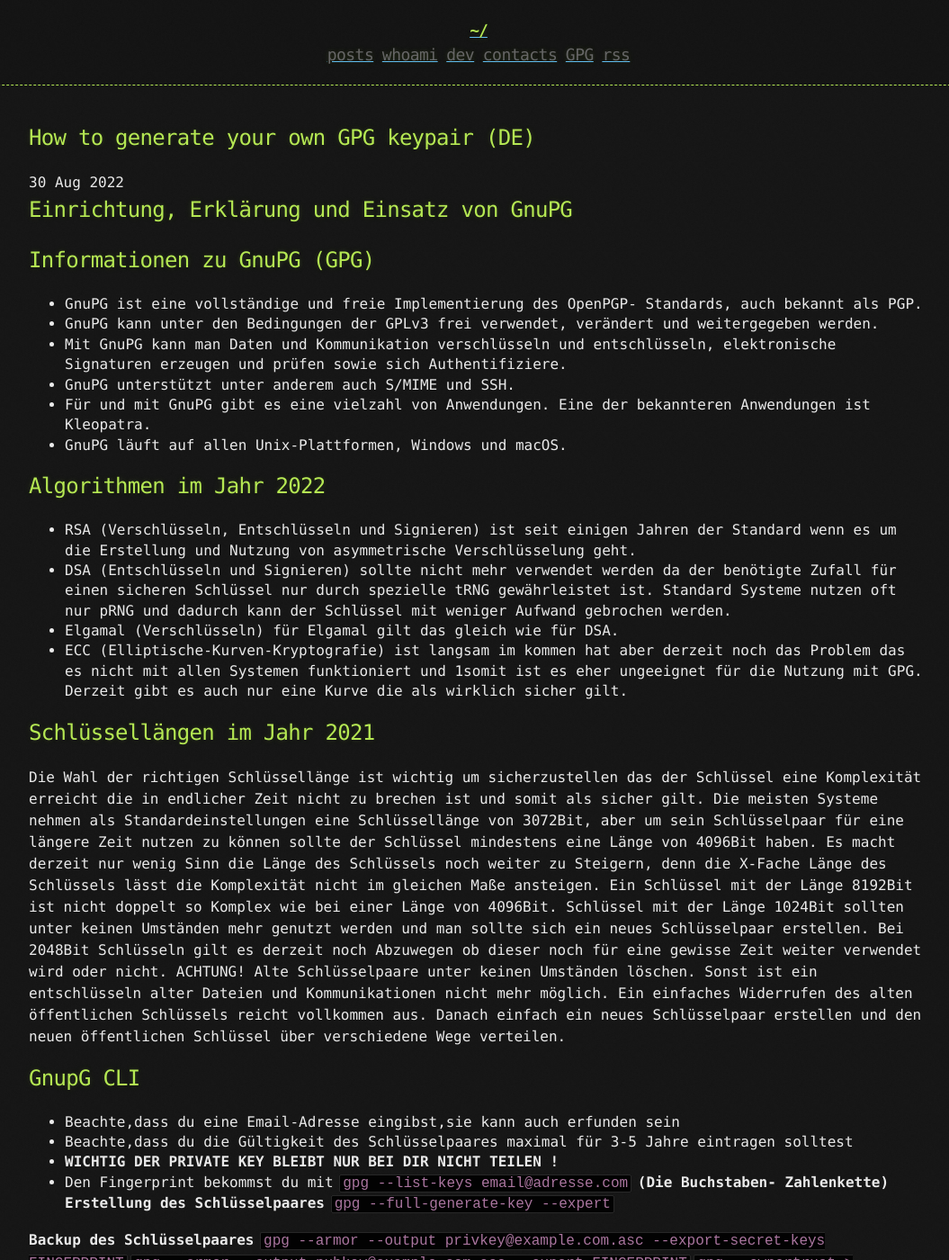
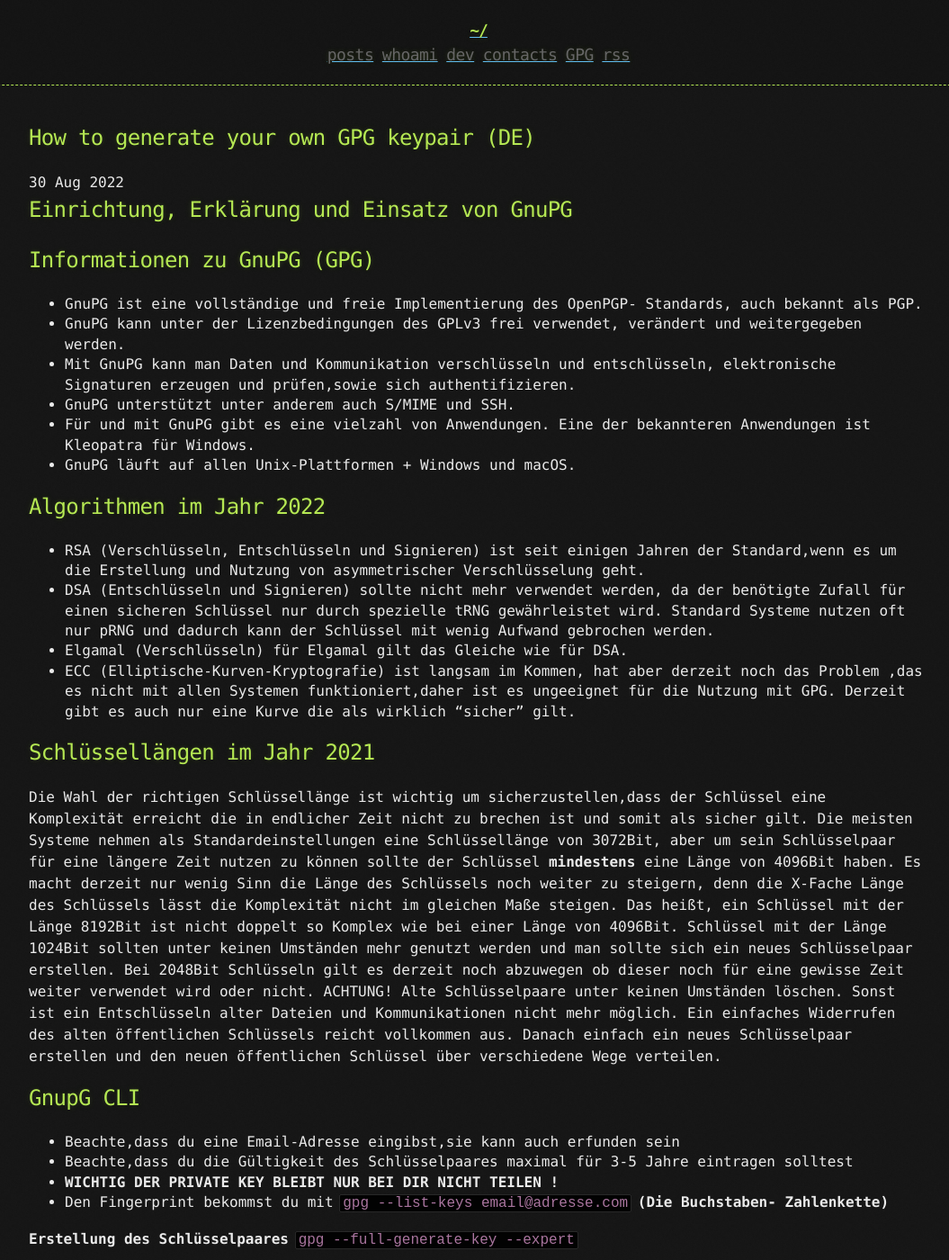
Before and after one commit to znkkw/znkkw.github.io, a Jekyll site: the page built from _posts/2022-08-30-GPG-How-to.md, in a window 1280 px wide and 1400 px high. Shown: the whole window at 90% size, without its empty margins (108-1163 px from the left). Built offline with Jekyll 4.4.1, drawn with Linux system fonts in a browser that asks for light colours.

Commit message:
Update 2022-08-30-GPG-How-to.md

```diff
--- a/_posts/2022-08-30-GPG-How-to.md
+++ b/_posts/2022-08-30-GPG-How-to.md
@@ -8,47 +8,47 @@
 ## Informationen zu GnuPG (GPG)
 * GnuPG ist eine vollständige und freie Implementierung des OpenPGP-
 Standards, auch bekannt als PGP.
-* GnuPG kann unter den Bedingungen der GPLv3 frei verwendet, verändert
+* GnuPG kann unter der Lizenzbedingungen des GPLv3 frei verwendet, verändert
 und weitergegeben werden.
 * Mit GnuPG kann man Daten und Kommunikation verschlüsseln und
-entschlüsseln, elektronische Signaturen erzeugen und prüfen sowie sich
-Authentifiziere.
+entschlüsseln, elektronische Signaturen erzeugen und prüfen,sowie sich
+authentifizieren.
 * GnuPG unterstützt unter anderem auch S/MIME und SSH.
 * Für und mit GnuPG gibt es eine vielzahl von Anwendungen. Eine der
-bekannteren Anwendungen ist Kleopatra.
-* GnuPG läuft auf allen Unix-Plattformen, Windows und macOS.
+bekannteren Anwendungen ist Kleopatra für Windows.
+* GnuPG läuft auf allen Unix-Plattformen + Windows und macOS.
 
 ## Algorithmen im Jahr 2022
 * RSA (Verschlüsseln, Entschlüsseln und Signieren) ist seit einigen Jahren
-der Standard wenn es um die Erstellung und Nutzung von asymmetrische
+der Standard,wenn es um die Erstellung und Nutzung von asymmetrischer
 Verschlüsselung geht.
-* DSA (Entschlüsseln und Signieren) sollte nicht mehr verwendet werden da
+* DSA (Entschlüsseln und Signieren) sollte nicht mehr verwendet werden, da
 der benötigte Zufall für einen sicheren Schlüssel nur durch spezielle tRNG
-gewährleistet ist. Standard Systeme nutzen oft nur pRNG und dadurch
-kann der Schlüssel mit weniger Aufwand gebrochen werden.
-* Elgamal (Verschlüsseln) für Elgamal gilt das gleich wie für DSA.
-* ECC (Elliptische-Kurven-Kryptografie) ist langsam im kommen hat aber
-derzeit noch das Problem das es nicht mit allen Systemen funktioniert und
-1somit ist es eher ungeeignet für die Nutzung mit GPG. Derzeit gibt es
-auch nur eine Kurve die als wirklich sicher gilt.
+gewährleistet wird. Standard Systeme nutzen oft nur pRNG und dadurch
+kann der Schlüssel mit wenig Aufwand gebrochen werden.
+* Elgamal (Verschlüsseln) für Elgamal gilt das Gleiche wie für DSA.
+* ECC (Elliptische-Kurven-Kryptografie) ist langsam im Kommen, hat aber
+derzeit noch das Problem ,das es nicht mit allen Systemen funktioniert,daher
+ist es ungeeignet für die Nutzung mit GPG. Derzeit gibt es
+auch nur eine Kurve die als wirklich "sicher" gilt.
 
 ## Schlüssellängen im Jahr 2021
-Die Wahl der richtigen Schlüssellänge ist wichtig um sicherzustellen das der
+Die Wahl der richtigen Schlüssellänge ist wichtig um sicherzustellen,dass der
 Schlüssel eine Komplexität erreicht die in endlicher Zeit nicht zu brechen ist und
 somit als sicher gilt.
 Die meisten Systeme nehmen als Standardeinstellungen eine Schlüssellänge von
 3072Bit, aber um sein Schlüsselpaar für eine längere Zeit nutzen zu können sollte
-der Schlüssel mindestens eine Länge von 4096Bit haben. Es macht derzeit nur
-wenig Sinn die Länge des Schlüssels noch weiter zu Steigern, denn die X-Fache
-Länge des Schlüssels lässt die Komplexität nicht im gleichen Maße ansteigen.
-Ein Schlüssel mit der Länge 8192Bit ist nicht doppelt so Komplex wie bei einer
+der Schlüssel **mindestens** eine Länge von 4096Bit haben. Es macht derzeit nur
+wenig Sinn die Länge des Schlüssels noch weiter zu steigern, denn die X-Fache
+Länge des Schlüssels lässt die Komplexität nicht im gleichen Maße steigen. Das heißt,
+ein Schlüssel mit der Länge 8192Bit ist nicht doppelt so Komplex wie bei einer
 Länge von 4096Bit.
 Schlüssel mit der Länge 1024Bit sollten unter keinen Umständen mehr genutzt
 werden und man sollte sich ein neues Schlüsselpaar erstellen. Bei 2048Bit
-Schlüsseln gilt es derzeit noch Abzuwegen ob dieser noch für eine gewisse Zeit
+Schlüsseln gilt es derzeit noch abzuwegen ob dieser noch für eine gewisse Zeit
 weiter verwendet wird oder nicht.
 ACHTUNG! Alte Schlüsselpaare unter keinen Umständen löschen. Sonst ist
-ein entschlüsseln alter Dateien und Kommunikationen nicht mehr möglich. Ein
+ein Entschlüsseln alter Dateien und Kommunikationen nicht mehr möglich. Ein
 einfaches Widerrufen des alten öffentlichen Schlüssels reicht vollkommen aus.
 Danach einfach ein neues Schlüsselpaar erstellen und den neuen öffentlichen
 Schlüssel über verschiedene Wege verteilen.
@@ -59,6 +59,7 @@
 * Beachte,dass du die Gültigkeit des Schlüsselpaares maximal für 3-5 Jahre eintragen solltest
 * **WICHTIG DER PRIVATE KEY BLEIBT NUR BEI DIR NICHT TEILEN !**
 * Den Fingerprint bekommst du mit `gpg --list-keys email@adresse.com` **(Die Buchstaben- Zahlenkette)**
+
 **Erstellung des Schlüsselpaares**
 `gpg --full-generate-key --expert`
 
```
